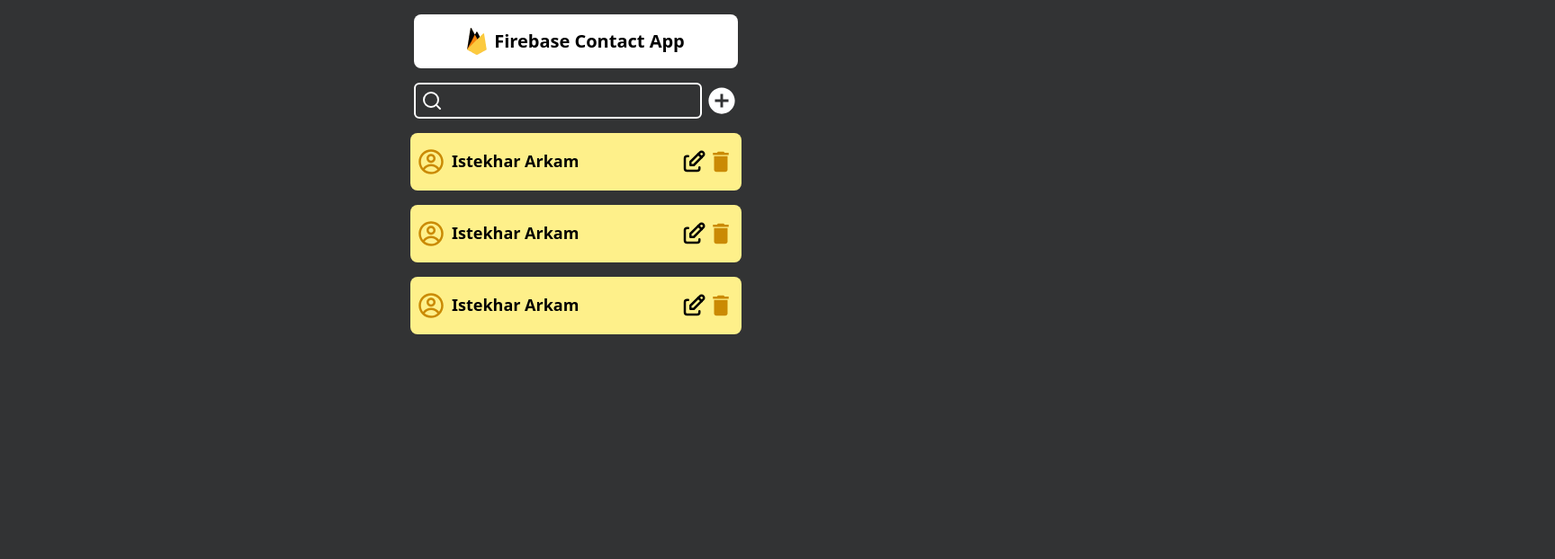
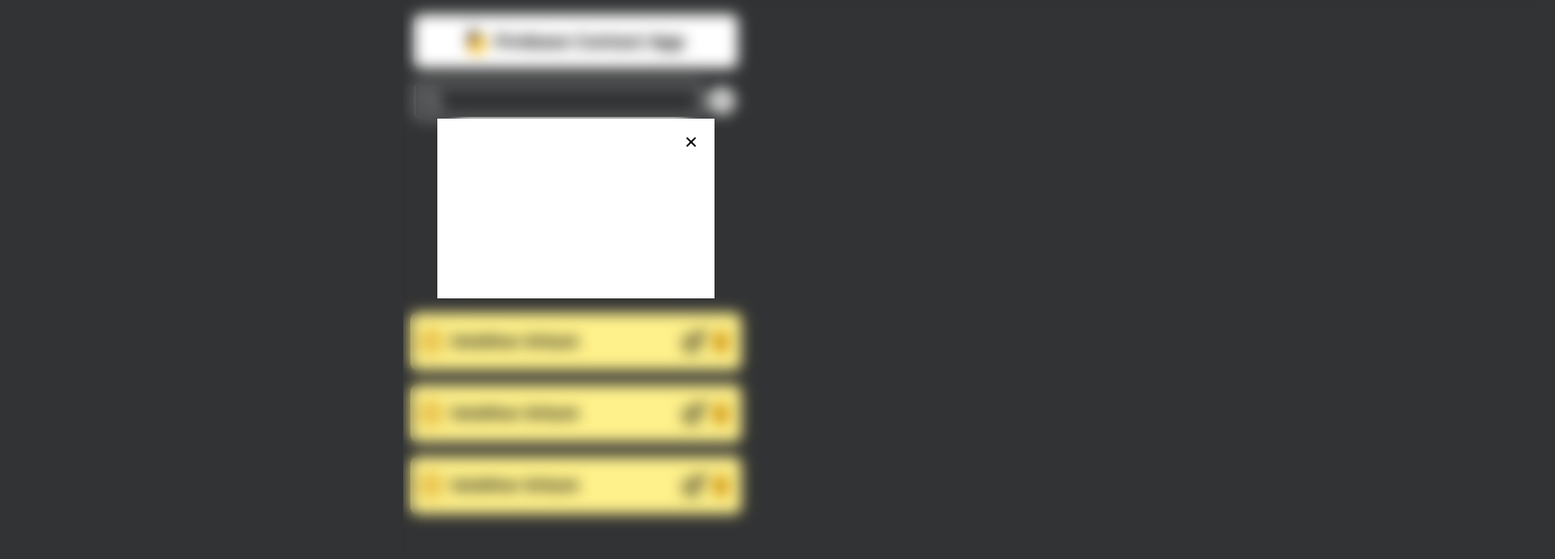
Before and after one commit to Istekhar-Arkam/Contact-App, a React (Vite) app: page / in a window 1280 px wide. Both pictures are taken after a click on the icon 802 px from the left and 112 px from the top of the page. Shown: the top 622 px of the page at 90% size, 1728 px wide, since content can reach past the window. Built offline with nearby package versions, Linux system fonts and the light colour scheme.

Commit message:
add modal

```diff
--- /dev/null
+++ b/src/components/modal.jsx
@@ -0,0 +1,24 @@
+import React from "react";
+import { IoClose } from "react-icons/io5";
+
+const Modal = ({ onClose, isOpen, children }) => {
+  return (
+    <>
+      {isOpen && (
+        <>
+          <div className="relative z-50 m-auto min-h-[200px] max-w-[80%] bg-white p-4">
+            <div className="flex justify-end">
+              <IoClose className="text-xl" onClick={onClose} />
+            </div>
+          </div>
+          <div
+            onClick={onClose}
+            className="absolute top-0 z-40 h-screen w-screen backdrop-blur"
+          />
+        </>
+      )}
+    </>
+  );
+};
+
+export default Modal;
--- a/src/components/searchSpace.jsx
+++ b/src/components/searchSpace.jsx
@@ -1,10 +1,19 @@
 // import React, { useEffect, useState } from "react";
+import { useState } from "react";
 import { FiSearch } from "react-icons/fi";
 import { IoMdAddCircle } from "react-icons/io";
+import Modal from "./modal";
 
 // import { collection } from "firebase/firestore";
 
 const SearchSpace = () => {
+  const [isOpen, setOpen] = useState(false);
+  const onOpen = () => {
+    setOpen(true);
+  };
+  const onClose = () => {
+    setOpen(false);
+  };
   // const [contacts, setContacts] = useState([]);
 
   // useEffect(() => {
@@ -28,6 +37,7 @@ const SearchSpace = () => {
   // }, []);
 
   return (
+    <>
       <div className="flex relative mx-3">
         <div className="flex items-center gap-1">
           <FiSearch className="text-white text-2xl absolute ml-2" />
@@ -35,7 +45,10 @@ const SearchSpace = () => {
             type="text"
             className="bg-transparent border-2 border-white flex-grow rounded-md h-10 text-white text-xl font-semibold px-10 w-3/4"
           />
-        <IoMdAddCircle className="text-white text-4xl cursor-pointer" />
+          <IoMdAddCircle
+            onClick={onOpen}
+            className="text-white text-4xl cursor-pointer"
+          />
         </div>
         {/* <div>
         {contacts.map((contact) => (
@@ -43,6 +56,10 @@ const SearchSpace = () => {
         ))}
       </div> */}
       </div>
+      <Modal isOpen={isOpen} onClose={onClose}>
+        hi
+      </Modal>
+    </>
   );
 };
 
```
Lines whose indentation alone changed are shown as unchanged.
